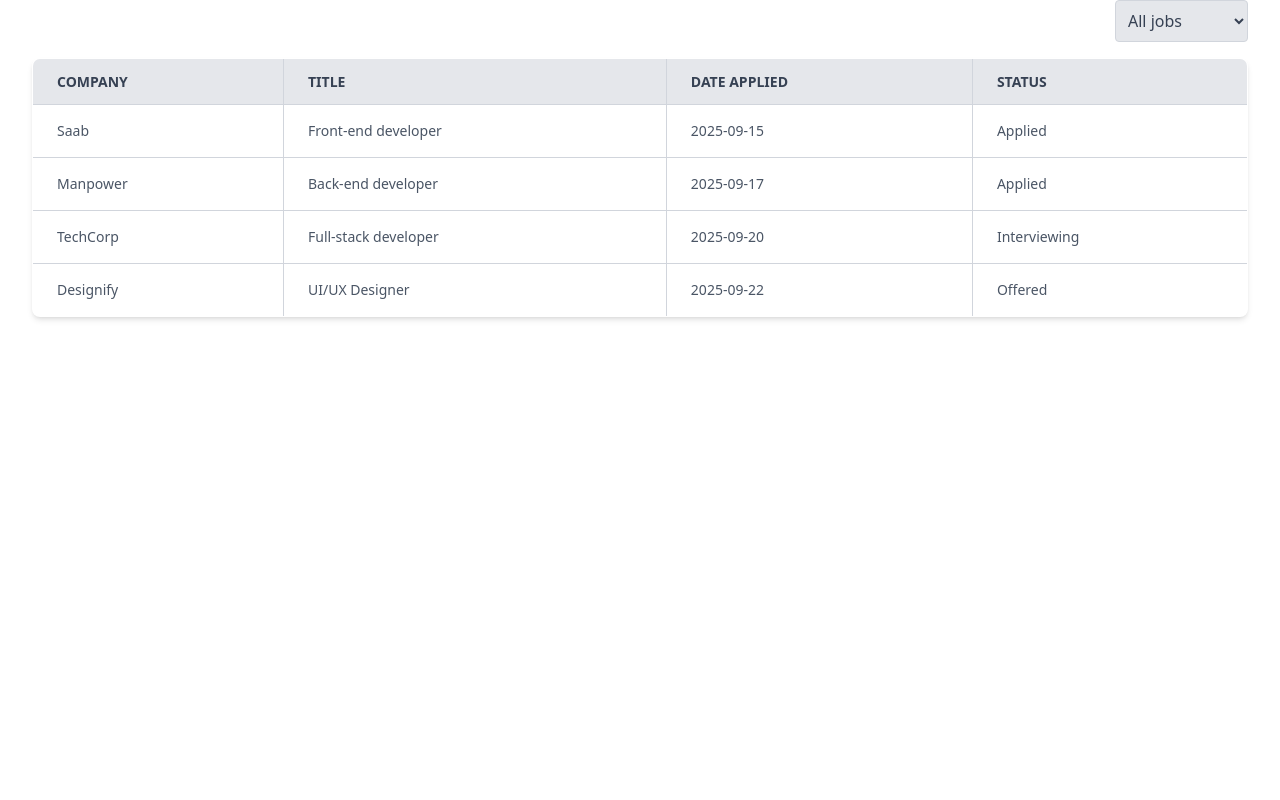
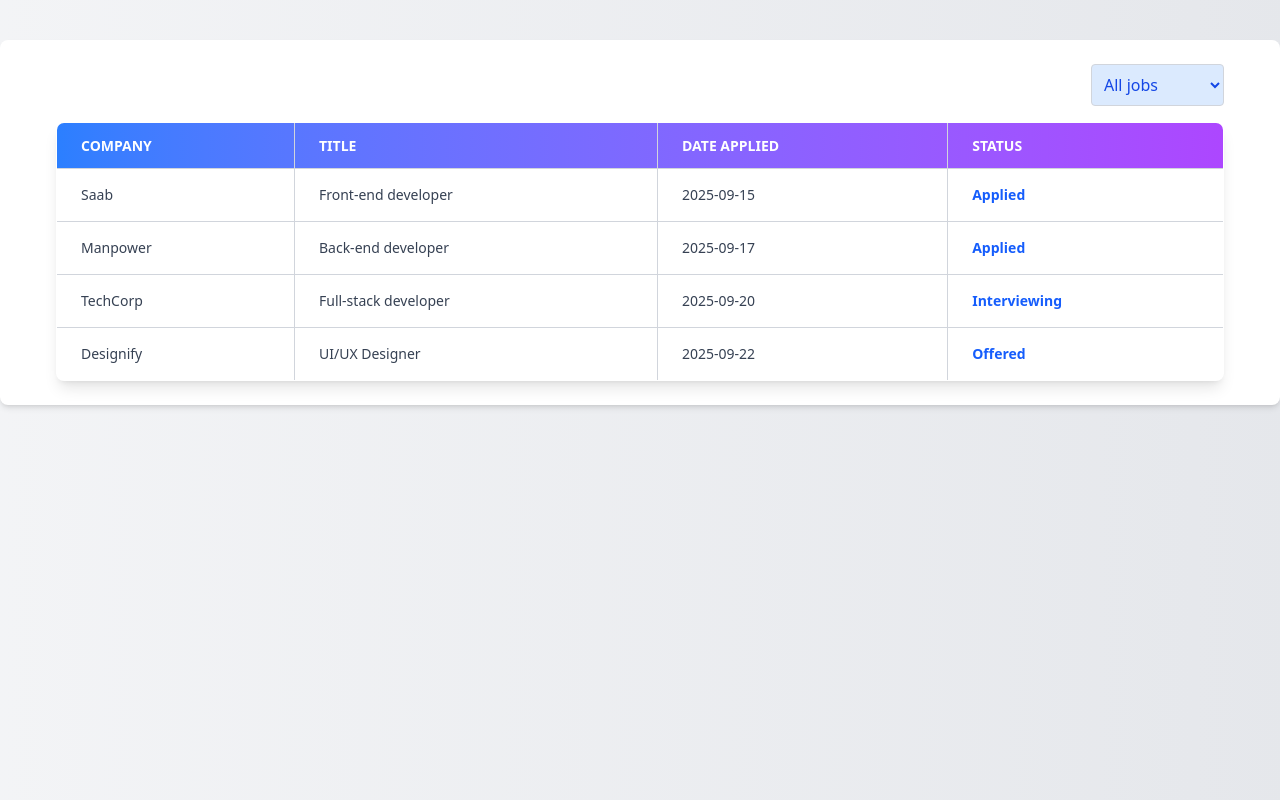
Before and after one commit to andols-dev/job-tracker, a React (Vite) app: page / in a window 1280 px wide. Built offline with nearby package versions, Linux system fonts and the light colour scheme.

Commit message:
change styles

```diff
--- a/src/App.tsx
+++ b/src/App.tsx
@@ -36,10 +36,11 @@
     },
   ]);
 
+  // Updated styles for a professional look
   return (
-    <>
+    <div className="bg-gradient-to-r from-gray-100 to-gray-200 min-h-screen py-10">
       <DashBoard jobList={jobList} />
-    </>
+    </div>
   );
 }
 
--- a/src/components/JobListTable.tsx
+++ b/src/components/JobListTable.tsx
@@ -20,21 +20,21 @@
           <select
             value={filter}
             onChange={(e) => setFilter(e.target.value)}
-            className="p-2 border border-gray-300 rounded bg-gray-200 text-gray-700"
+            className="p-2 border border-gray-300 rounded bg-blue-100 text-blue-700 focus:outline-none focus:ring-2 focus:ring-blue-500"
           >
             <option value="">All jobs</option>
             {Object.keys(Status)
               .filter((key) => isNaN(Number(key))) // Filter out numeric keys
               .map((status) => (
-                <option key={status} value={status}>
+                <option key={status} value={status} className="text-gray-700">
                   {status}
                 </option>
               ))}
           </select>
         </div>
-        <table className="min-w-full border-collapse border border-gray-300 shadow-md rounded-lg overflow-hidden">
+        <table className="min-w-full border-collapse border border-gray-300 shadow-lg rounded-lg overflow-hidden">
           <thead>
-            <tr className="bg-gray-200 text-gray-700 uppercase text-sm leading-normal">
+            <tr className="bg-gradient-to-r from-blue-500 to-purple-500 text-white uppercase text-sm leading-normal">
               <th className="border border-gray-300 px-6 py-3 text-left">Company</th>
               <th className="border border-gray-300 px-6 py-3 text-left">Title</th>
               <th className="border border-gray-300 px-6 py-3 text-left">Date Applied</th>
@@ -43,11 +43,11 @@
           </thead>
           <tbody>
             {filteredJobs.map((job) => (
-              <tr key={job.id} className="hover:bg-gray-100 text-gray-600 text-sm">
-                <td className="border border-gray-300 px-6 py-4">{job.companyName}</td>
+              <tr key={job.id} className="hover:bg-blue-100 text-gray-700 text-sm">
+                <td className="border border-gray-300 px-6 py-4 font-medium">{job.companyName}</td>
                 <td className="border border-gray-300 px-6 py-4">{job.title}</td>
                 <td className="border border-gray-300 px-6 py-4">{job.dateApplied}</td>
-                <td className="border border-gray-300 px-6 py-4">{Status[job.status]}</td>
+                <td className="border border-gray-300 px-6 py-4 font-semibold text-blue-600">{Status[job.status]}</td>
               </tr>
             ))}
           </tbody>
--- a/src/pages/DashBoard.tsx
+++ b/src/pages/DashBoard.tsx
@@ -9,7 +9,9 @@
 const DashBoard: React.FC<DashBoardProps> = ({jobList}) => {
 
   return (
+    <div className="p-6 bg-white shadow-md rounded-lg">
     <JobListTable jobList={jobList} />
+    </div>
   )
 }
 
```
Also changed, not shown: tailwind.config.js (added).
